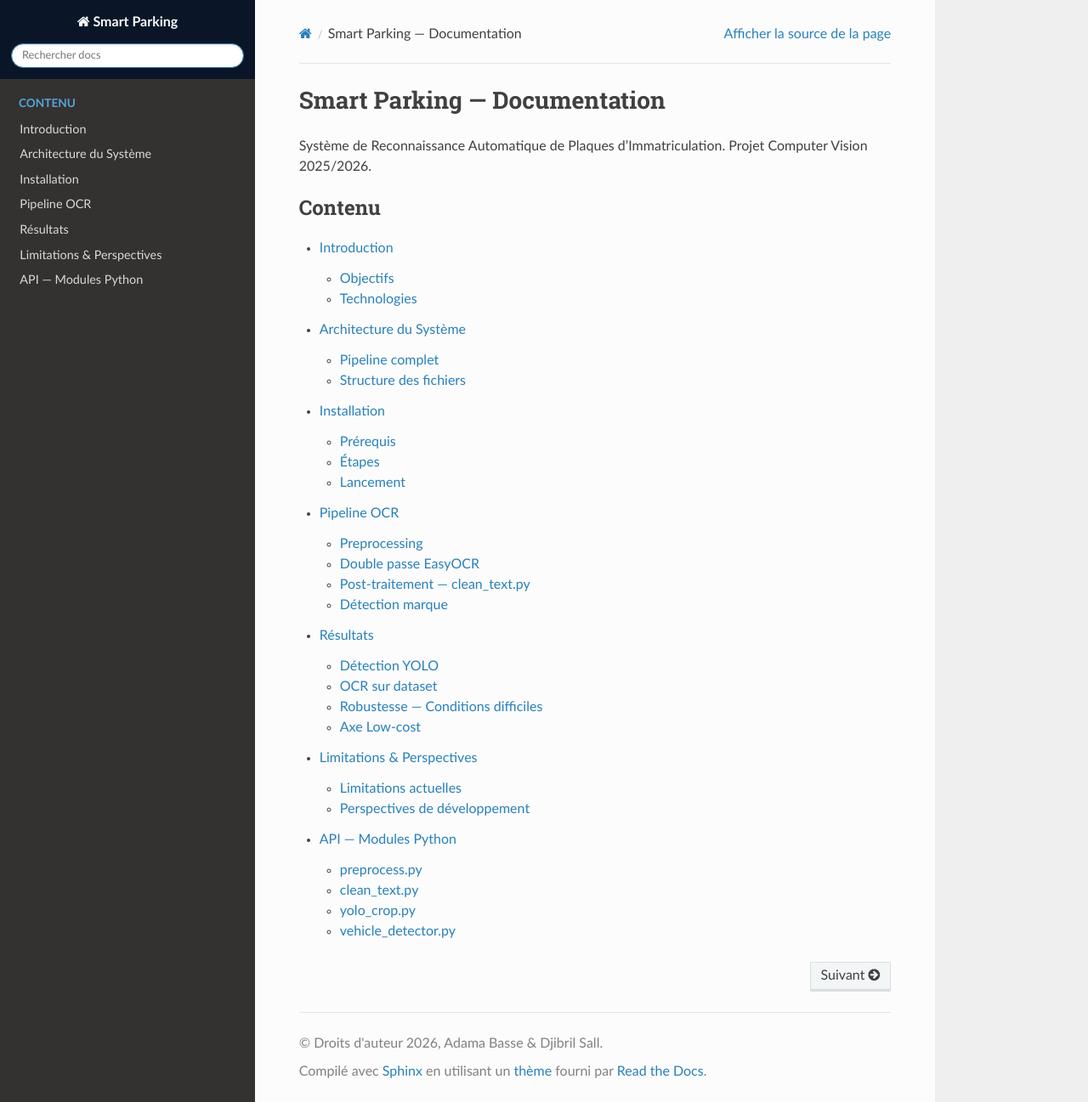
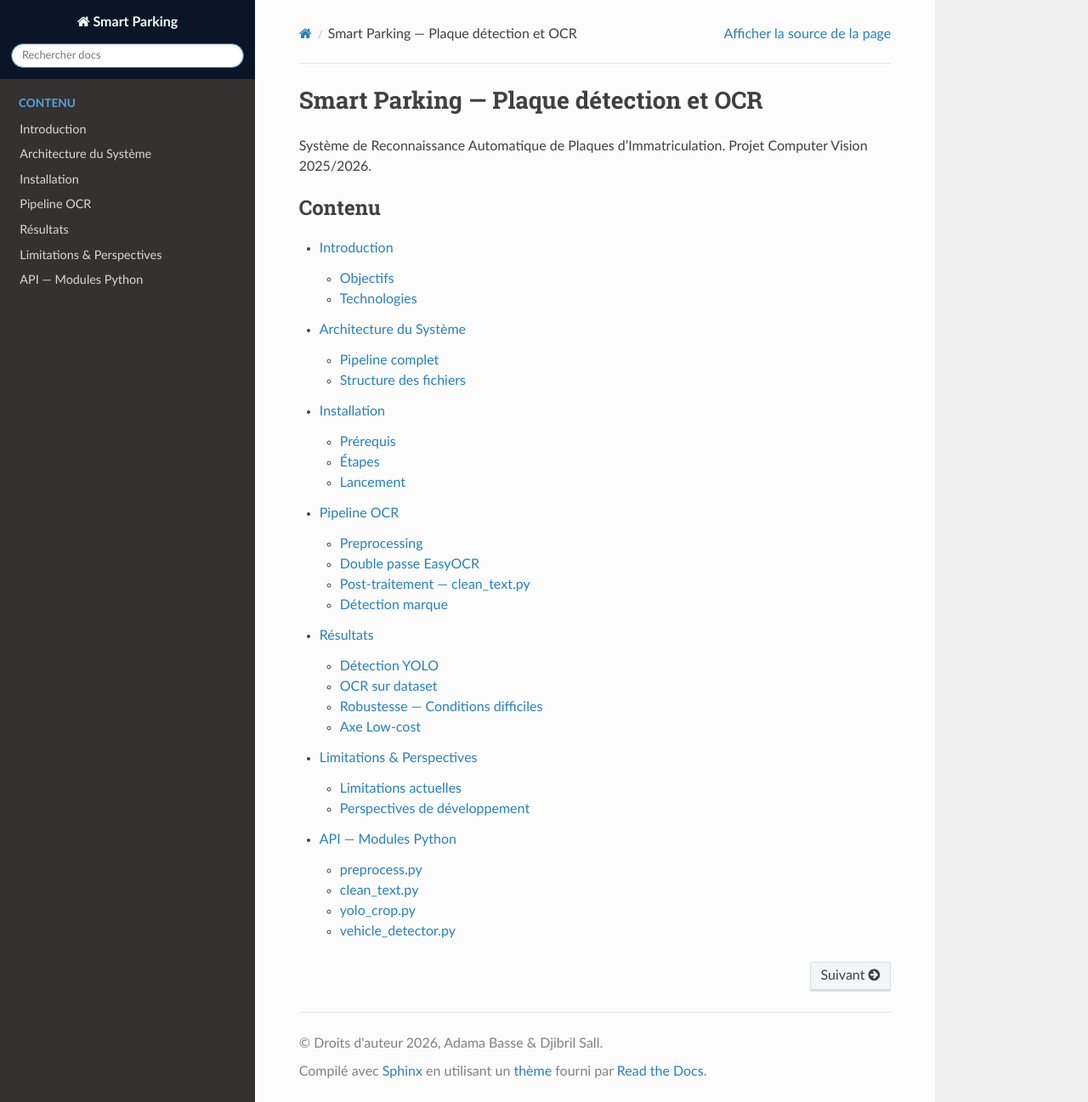
Before and after one commit to adama-basse/Smart_Parking, a Sphinx documentation site: the page built from docs/source/index.rst, in a window 1280 px wide and 1297 px high. Shown: the whole window at 85% size. Built offline with Sphinx 7.4.7 and the Read the Docs theme 3.1.0, drawn with Linux system fonts in a browser that asks for light colours.

Commit message:
Derniers réglages

```diff
--- a/docs/source/index.rst
+++ b/docs/source/index.rst
@@ -3,7 +3,7 @@
    You can adapt this file completely to your liking, but it should at least
    contain the root `toctree` directive.
 
-Smart Parking — Documentation
+Smart Parking — Plaque détection et OCR
 ==============================
 
 Système de Reconnaissance Automatique de Plaques d'Immatriculation.
```
